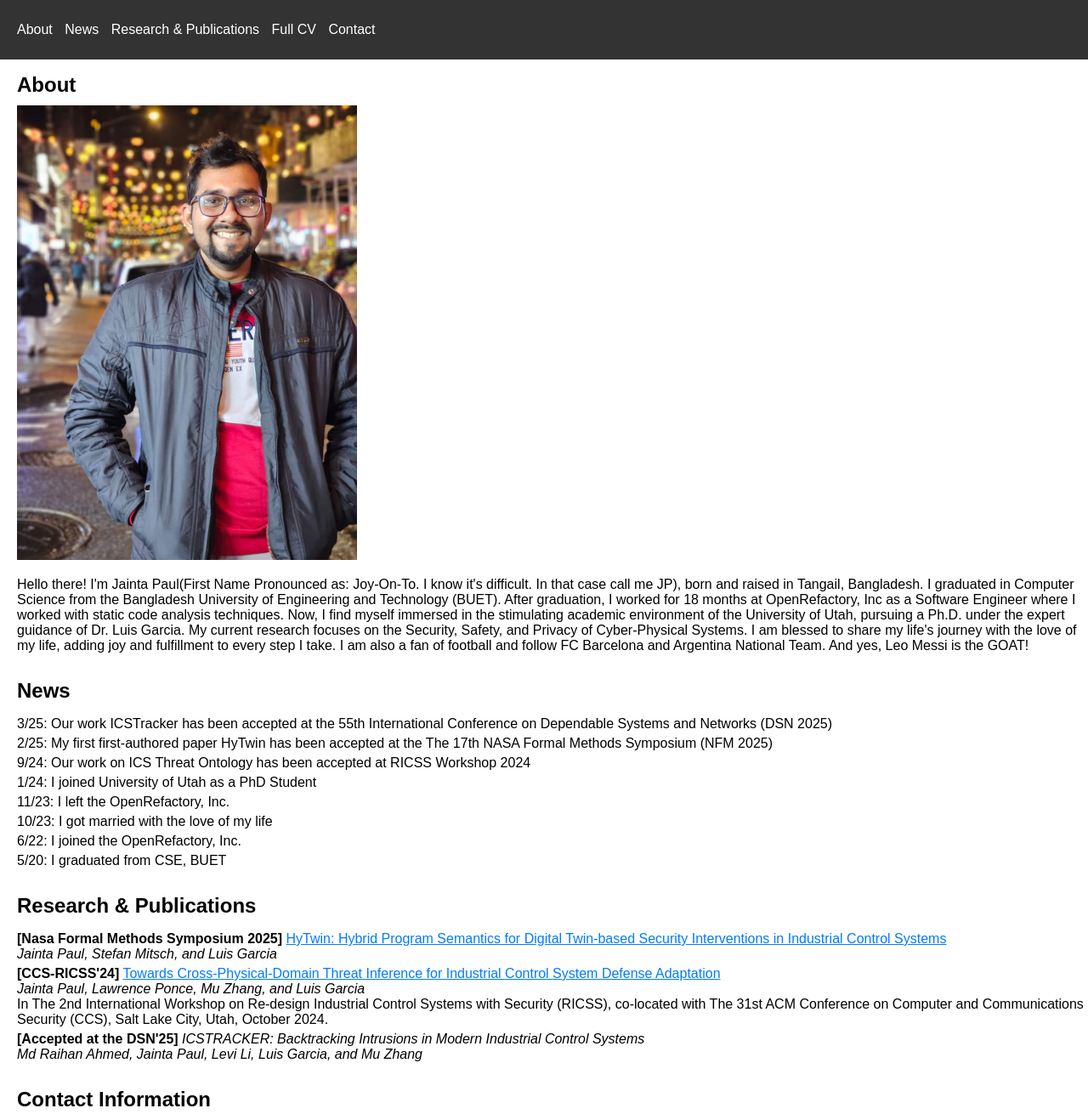
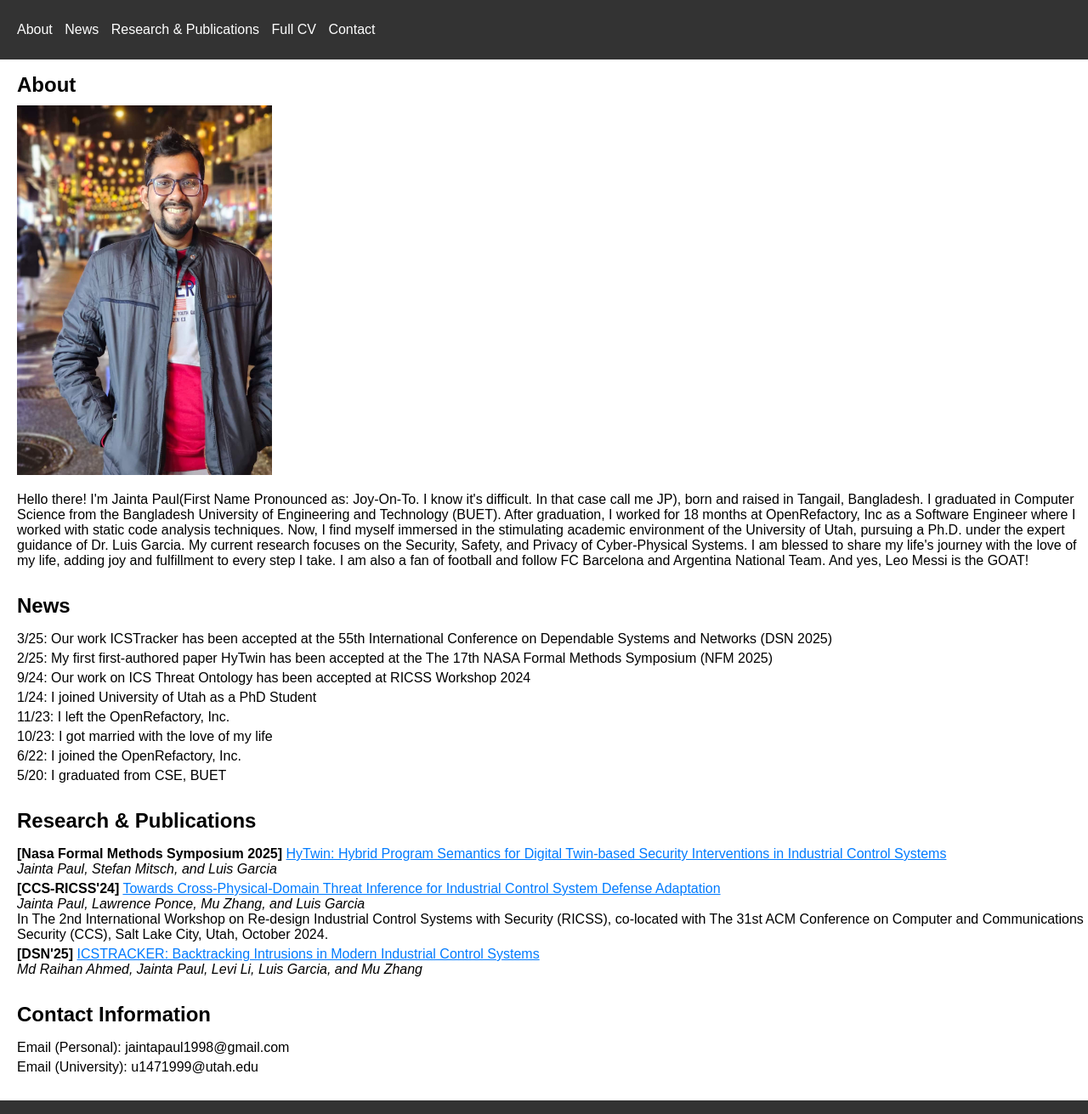
Before and after one commit to pauljainta/jp, a plain HTML site: page index.html in a window 1280 px wide. Shown: the top 1311 px of the page at 85% size. Drawn offline with Linux system fonts and the light colour scheme; some icons are missing.

Commit message:
Updated Publications

```diff
--- a/index.html
+++ b/index.html
@@ -26,7 +26,7 @@
   <div id="about" class="section">
     <h1>About</h1>
     <div class="intro-content">
-      <img src="jp.jpg" alt="Jainta Paul" class="profile-pic" width="400" height="535">
+      <img src="jp.jpg" alt="Jainta Paul" class="profile-pic" width="300" height="435">
       <p>Hello there! I'm Jainta Paul(First Name Pronounced as: Joy-On-To. I know it's difficult. In that case call me JP), born and raised in Tangail, Bangladesh. I graduated in Computer Science from the Bangladesh University of Engineering and Technology (BUET). After graduation, I worked for 18 months at OpenRefactory, Inc as a Software Engineer where I worked with static code analysis techniques. Now, I find myself immersed in the stimulating academic environment of the University of Utah, pursuing a Ph.D. under the expert guidance of Dr. Luis Garcia. My current research focuses on the Security, Safety, and Privacy of Cyber-Physical Systems. I am blessed to share my life's journey with the love of my life, adding joy and fulfillment to every step I take. I am also a fan of football and follow FC Barcelona and Argentina National Team. And yes, Leo Messi is the GOAT! </p>
     </div>
   </div>
@@ -41,7 +41,6 @@
   <script>
     // List of all news items
     const allNews = [
-  // '6/25: My talk on HyTwin at the NASA Formal Methods Symposium 2025 is now on <a href="https://youtu.be/4-d9pbHDr4c?si=69BIBI3MtDdnS_EL" target="_blank">YouTube</a>',
   "3/25: Our work ICSTracker has been accepted at the 55th International Conference on Dependable Systems and Networks (DSN 2025)",
   "2/25: My first first-authored paper HyTwin has been accepted at the The 17th NASA Formal Methods Symposium (NFM 2025)",
   "9/24: Our work on ICS Threat Ontology has been accepted at RICSS Workshop 2024",
@@ -86,8 +85,10 @@
         co-located with The 31st ACM Conference on Computer and Communications Security (CCS), Salt Lake City, Utah, October 2024.
     </li>
     <li>
-        <strong>[Accepted at the DSN'25]</strong>
-        <em>ICSTRACKER: Backtracking Intrusions in Modern Industrial Control Systems</em><br>
+        <strong>[DSN'25]</strong>
+         <a href="https://ieeexplore.ieee.org/document/11068828" target="_blank">
+            ICSTRACKER: Backtracking Intrusions in Modern Industrial Control Systems
+        </a><br>
         <em>Md Raihan Ahmed, Jainta Paul, Levi Li, Luis Garcia, and Mu Zhang</em>
     </li>
 </ul>
```
